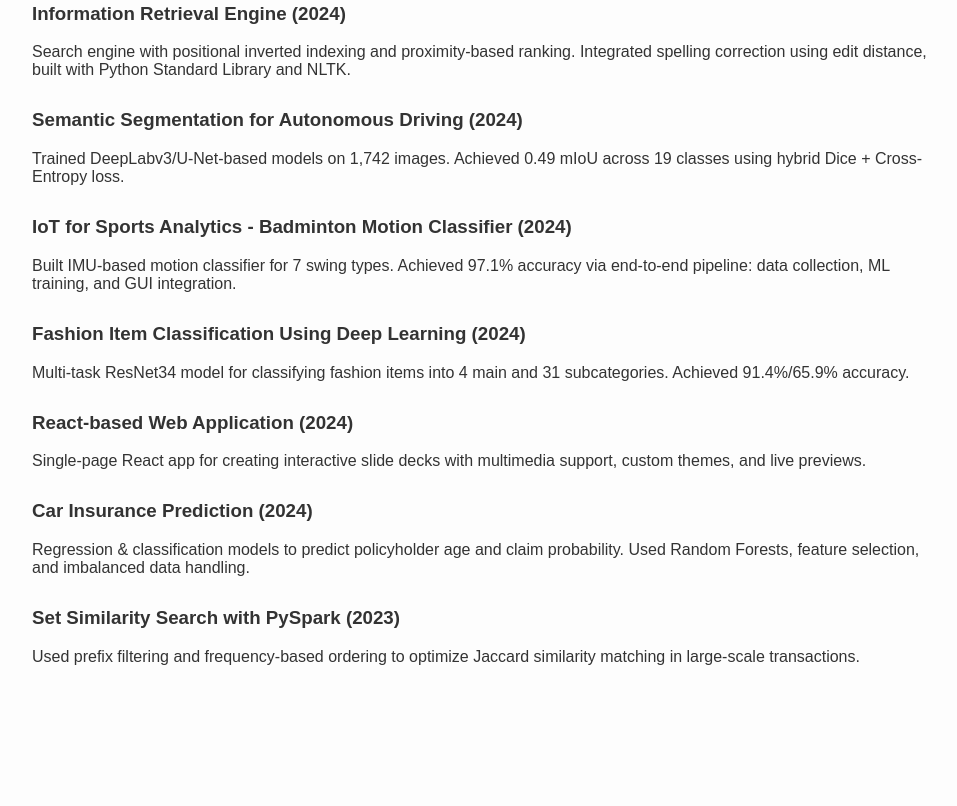
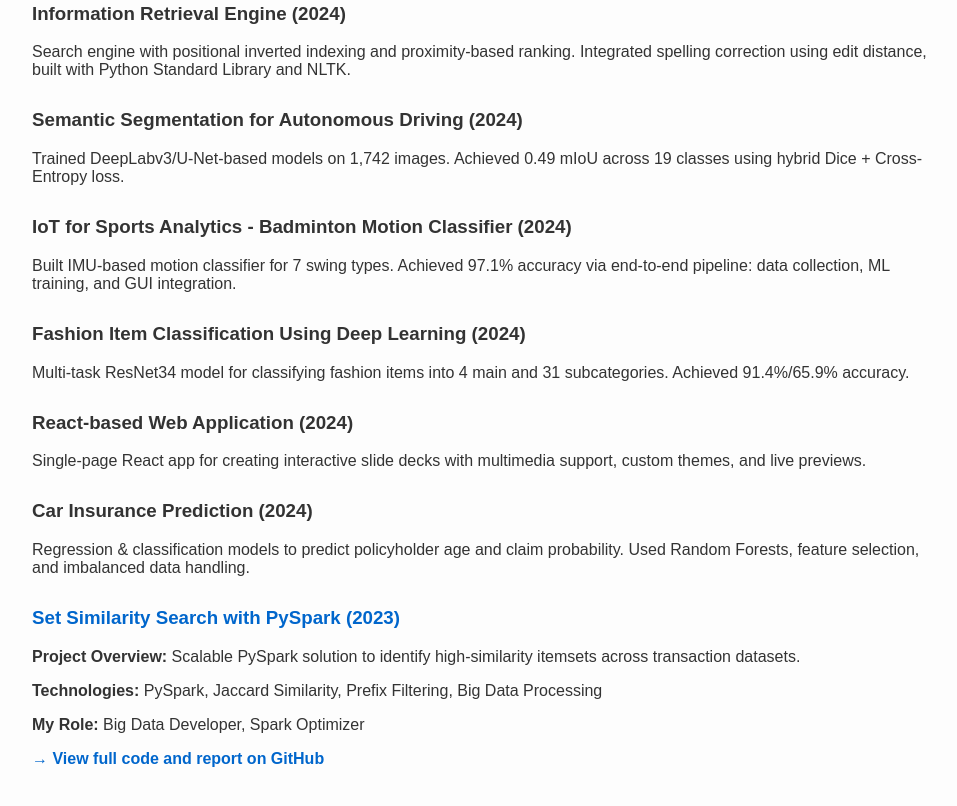
Before and after one commit to Push1996/push1996.github.io, a plain HTML site: page index.html in a window 1280 px wide. Shown: the part 424-1230 px from the top of the page, without its empty margins (158-1115 px from the left). Before the commit the page ends 1130 px from the top, so only its background shows below. Drawn offline with Linux system fonts and the light colour scheme.

Commit message:
Enhance PySpark project section with overview and GitHub link

```diff
--- a/index.html
+++ b/index.html
@@ -1,3 +1,4 @@
+
 <!DOCTYPE html>
 <html lang="en">
 <head>
@@ -80,8 +81,11 @@
   </div>
 
   <div class="project">
-    <h3>Set Similarity Search with PySpark (2023)</h3>
-    <p>Used prefix filtering and frequency-based ordering to optimize Jaccard similarity matching in large-scale transactions.</p>
+    <h3><a href="https://github.com/Push1996/pyspark-set-similarity" target="_blank">Set Similarity Search with PySpark (2023)</a></h3>
+    <p><strong>Project Overview:</strong> Scalable PySpark solution to identify high-similarity itemsets across transaction datasets.</p>
+    <p><strong>Technologies:</strong> PySpark, Jaccard Similarity, Prefix Filtering, Big Data Processing</p>
+    <p><strong>My Role:</strong> Big Data Developer, Spark Optimizer</p>
+    <p><a href="https://github.com/Push1996/pyspark-set-similarity" target="_blank"><strong>→ View full code and report on GitHub</strong></a></p>
   </div>
 
 </body>
```
